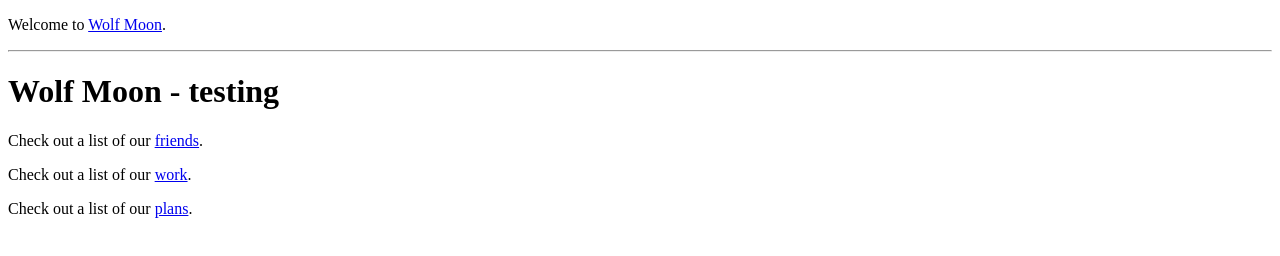
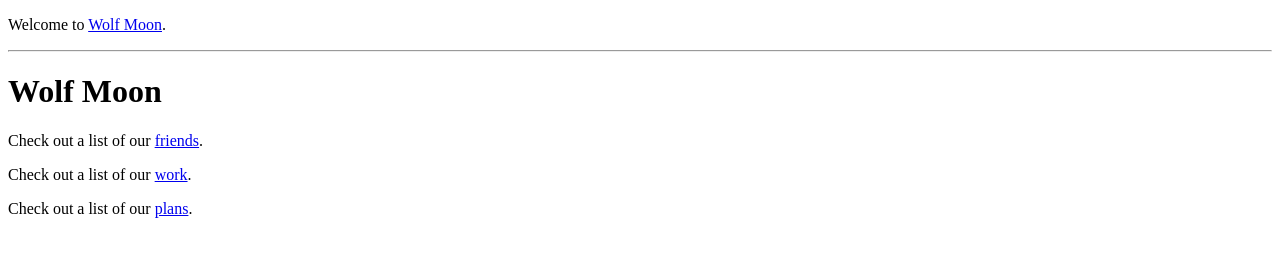
Before and after one commit to harekore/interactive-web-developer-course, a plain HTML site: page index.html in a window 1280 px wide. Drawn offline with Linux system fonts and the light colour scheme.

Commit message:
testing 2

```diff
--- a/index.html
+++ b/index.html
@@ -7,7 +7,7 @@
     <body>
         <p>Welcome to <a href="index.html">Wolf Moon</a>.</p>
         <hr>
-        <h1>Wolf Moon - testing</h1>
+        <h1>Wolf Moon</h1>
         <p>Check out a list of our <a href="my-friends.html">friends</a>.</p>
         <p>Check out a list of our <a href="my-work.html">work</a>.</p>
         <p>Check out a list of our <a href="my-plans.html">plans</a>.</p>
```
